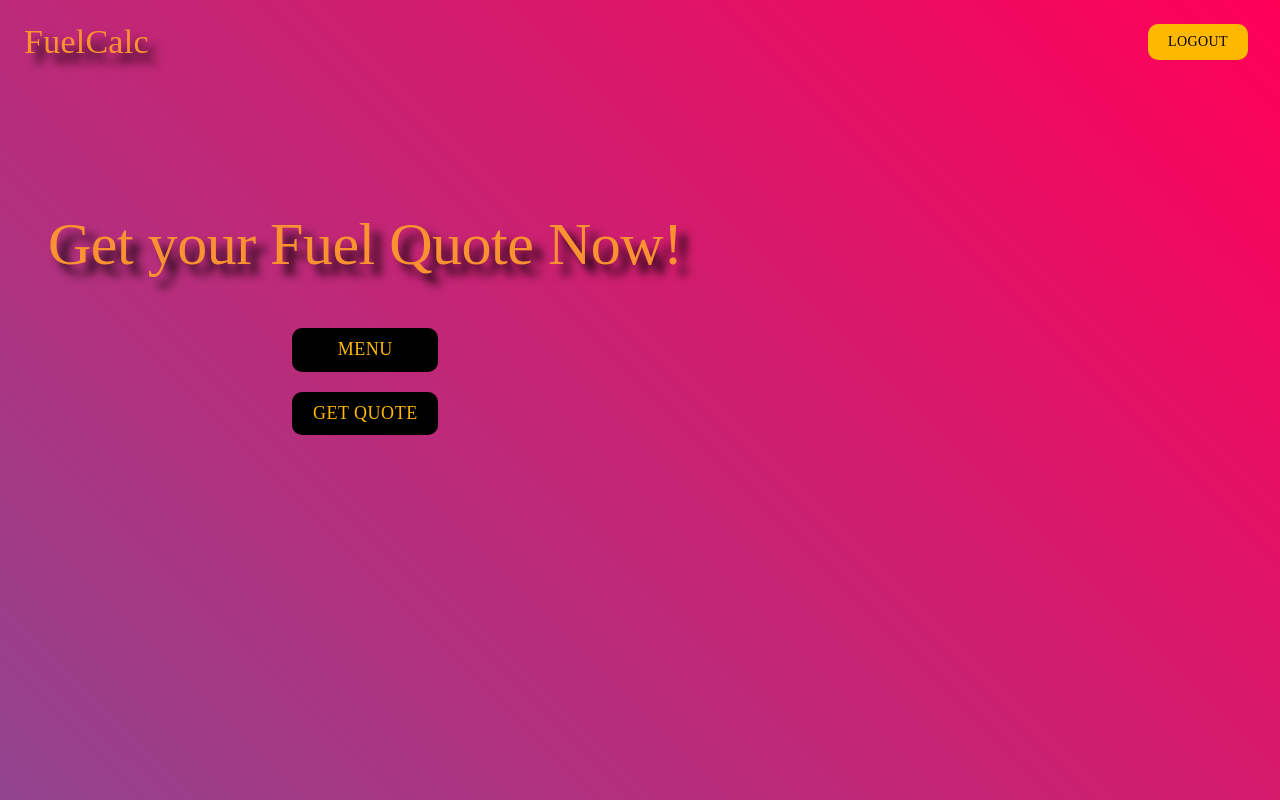
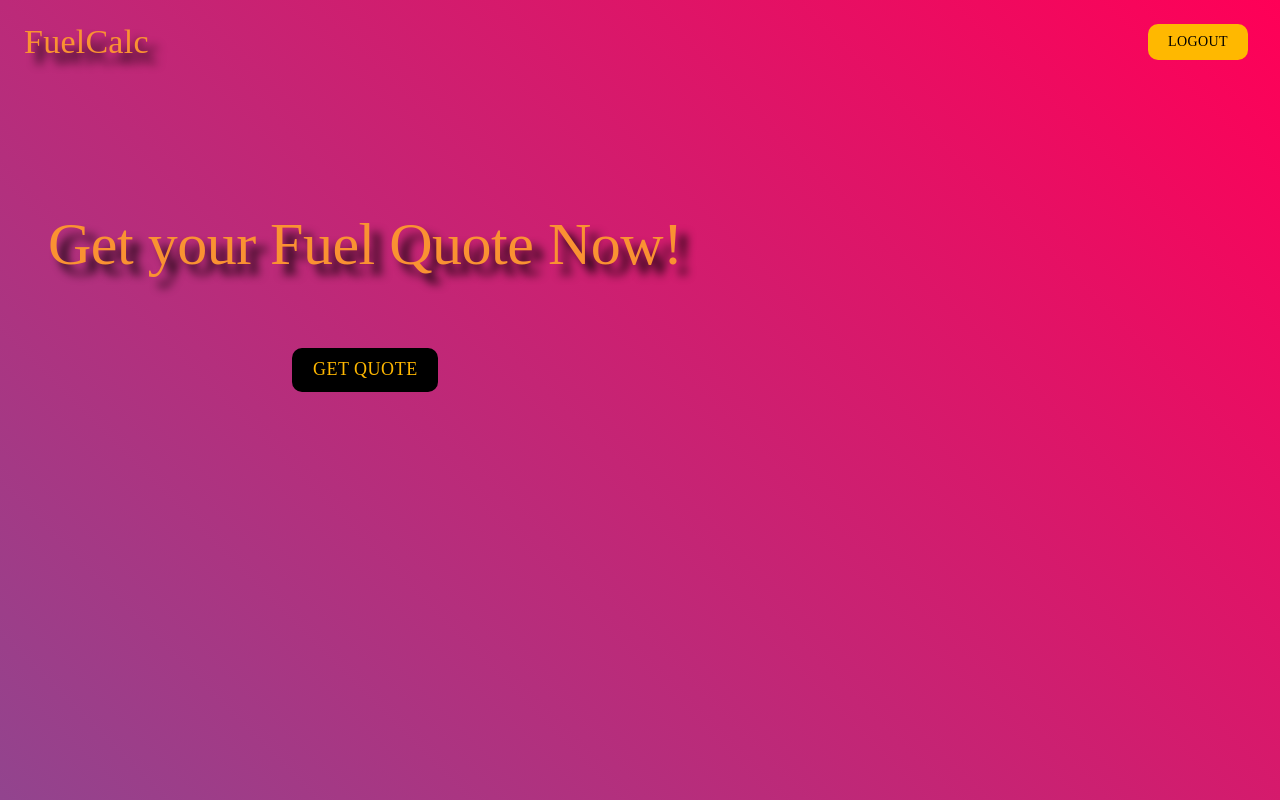
Before and after one commit to shubhsheth/SD-Project, a React (Create React App) app in the folder client/: page /fuel-quote in a window 1280 px wide. Shown: the top 800 px of the page. Built offline with nearby package versions, Linux system fonts and the light colour scheme.

Commit message:
cleanup frontend

```diff
--- a/client/src/components/MenuButton/MenuButton.js
+++ b/client/src/components/MenuButton/MenuButton.js
@@ -1,122 +1,122 @@
-import React from "react";
+// import React from "react";
 
-import { makeStyles } from "@material-ui/core/styles";
+// import { makeStyles } from "@material-ui/core/styles";
 
-import Button from "@material-ui/core/Button";
-// import Link from "@material-ui/core/Link";
+// import Button from "@material-ui/core/Button";
+// // import Link from "@material-ui/core/Link";
 
-import clsx from "clsx";
-import SwipeableDrawer from "@material-ui/core/SwipeableDrawer";
-import List from "@material-ui/core/List";
-import Divider from "@material-ui/core/Divider";
-import ListItem from "@material-ui/core/ListItem";
-import ListItemIcon from "@material-ui/core/ListItemIcon";
-import ListItemText from "@material-ui/core/ListItemText";
-import InboxIcon from "@material-ui/icons/MoveToInbox";
-import MailIcon from "@material-ui/icons/Mail";
+// import clsx from "clsx";
+// import SwipeableDrawer from "@material-ui/core/SwipeableDrawer";
+// import List from "@material-ui/core/List";
+// import Divider from "@material-ui/core/Divider";
+// import ListItem from "@material-ui/core/ListItem";
+// import ListItemIcon from "@material-ui/core/ListItemIcon";
+// import ListItemText from "@material-ui/core/ListItemText";
+// import InboxIcon from "@material-ui/icons/MoveToInbox";
+// import MailIcon from "@material-ui/icons/Mail";
 
-const useStyles = makeStyles((theme) => ({
-  root: {
-    flexGrow: 1,
-  },
-  calc: {
-    textAlign: "center",
-    marginBottom: theme.spacing(20),
-  },
-  button: {
-    background: "#000000",
-    color: "#FFB800",
-    width: "20%",
-    borderRadius: "10px",
-    "&:hover, &.Mui-focusVisible": {
-      transition: "0.3s",
-      color: "#000000",
-      backgroundColor: "#FFB800",
-    },
-    fontFamily: "Oleo Script",
-    fontSize: "18px",
-  },
-  list: {
-    width: 250,
-  },
-  fullList: {
-    width: "auto",
-  },
-}));
+// const useStyles = makeStyles((theme) => ({
+//   root: {
+//     flexGrow: 1,
+//   },
+//   calc: {
+//     textAlign: "center",
+//     marginBottom: theme.spacing(20),
+//   },
+//   button: {
+//     background: "#000000",
+//     color: "#FFB800",
+//     width: "20%",
+//     borderRadius: "10px",
+//     "&:hover, &.Mui-focusVisible": {
+//       transition: "0.3s",
+//       color: "#000000",
+//       backgroundColor: "#FFB800",
+//     },
+//     fontFamily: "Oleo Script",
+//     fontSize: "18px",
+//   },
+//   list: {
+//     width: 250,
+//   },
+//   fullList: {
+//     width: "auto",
+//   },
+// }));
 
-export default function MenuButton() {
-  const classes = useStyles();
+// export default function MenuButton() {
+//   const classes = useStyles();
 
-  //state for the drawer
-  const [state, setState] = React.useState({
-    left: false,
-  });
+//   //state for the drawer
+//   const [state, setState] = React.useState({
+//     left: false,
+//   });
 
-  //toggle to open and close drawer
-  const toggleDrawer = (anchor, open) => (event) => {
-    if (
-      event &&
-      event.type === "keydown" &&
-      (event.key === "Tab" || event.key === "Shift")
-    ) {
-      return;
-    }
+//   //toggle to open and close drawer
+//   const toggleDrawer = (anchor, open) => (event) => {
+//     if (
+//       event &&
+//       event.type === "keydown" &&
+//       (event.key === "Tab" || event.key === "Shift")
+//     ) {
+//       return;
+//     }
 
-    setState({ ...state, [anchor]: open });
-  };
+//     setState({ ...state, [anchor]: open });
+//   };
 
-  //const from the drawer items
-  const list = (anchor) => (
-    <div
-      className={clsx(classes.list)}
-      role="presentation"
-      onClick={toggleDrawer(anchor, false)}
-      onKeyDown={toggleDrawer(anchor, false)}
-    >
-      <List>
-        {["Fuel Quote", "Fuel History", "Profile"].map((text, index) => (
-          <ListItem button key={text}>
-            <ListItemIcon>
-              {index % 2 === 0 ? <InboxIcon /> : <MailIcon />}
-            </ListItemIcon>
-            <ListItemText primary={text} />
-          </ListItem>
-        ))}
-      </List>
-      <Divider />
-      <List>
-        {["Logout"].map((text, index) => (
-          <ListItem button key={text}>
-            <ListItemIcon>
-              {index % 2 === 0 ? <InboxIcon /> : <MailIcon />}
-            </ListItemIcon>
-            <ListItemText primary={text} />
-          </ListItem>
-        ))}
-      </List>
-    </div>
-  );
+//   //const from the drawer items
+//   const list = (anchor) => (
+//     <div
+//       className={clsx(classes.list)}
+//       role="presentation"
+//       onClick={toggleDrawer(anchor, false)}
+//       onKeyDown={toggleDrawer(anchor, false)}
+//     >
+//       <List>
+//         {["Fuel Quote", "Fuel History", "Profile"].map((text, index) => (
+//           <ListItem button key={text}>
+//             <ListItemIcon>
+//               {index % 2 === 0 ? <InboxIcon /> : <MailIcon />}
+//             </ListItemIcon>
+//             <ListItemText primary={text} />
+//           </ListItem>
+//         ))}
+//       </List>
+//       <Divider />
+//       <List>
+//         {["Logout"].map((text, index) => (
+//           <ListItem button key={text}>
+//             <ListItemIcon>
+//               {index % 2 === 0 ? <InboxIcon /> : <MailIcon />}
+//             </ListItemIcon>
+//             <ListItemText primary={text} />
+//           </ListItem>
+//         ))}
+//       </List>
+//     </div>
+//   );
 
-  return (
-    <div className={classes.root}>
-      {["MENU"].map((anchor) => (
-        <React.Fragment key={anchor}>
-          <Button
-            onClick={toggleDrawer(anchor, true)}
-            className={classes.button}
-          >
-            {anchor}
-          </Button>
-          <SwipeableDrawer
-            anchor={anchor}
-            open={state[anchor]}
-            onClose={toggleDrawer(anchor, false)}
-            onOpen={toggleDrawer(anchor, true)}
-          >
-            {list(anchor)}
-          </SwipeableDrawer>
-        </React.Fragment>
-      ))}
-    </div>
-  );
-}
+//   return (
+//     <div className={classes.root}>
+//       {["MENU"].map((anchor) => (
+//         <React.Fragment key={anchor}>
+//           <Button
+//             onClick={toggleDrawer(anchor, true)}
+//             className={classes.button}
+//           >
+//             {anchor}
+//           </Button>
+//           <SwipeableDrawer
+//             anchor={anchor}
+//             open={state[anchor]}
+//             onClose={toggleDrawer(anchor, false)}
+//             onOpen={toggleDrawer(anchor, true)}
+//           >
+//             {list(anchor)}
+//           </SwipeableDrawer>
+//         </React.Fragment>
+//       ))}
+//     </div>
+//   );
+// }
--- a/client/src/components/Signup/Signup.js
+++ b/client/src/components/Signup/Signup.js
@@ -14,7 +14,7 @@ import Container from "@material-ui/core/Container";
 
 import Snackbar from "@material-ui/core/Snackbar";
 import MuiAlert from "@material-ui/lab/Alert";
-import CircularProgress from '@material-ui/core/CircularProgress';
+// import CircularProgress from '@material-ui/core/CircularProgress';
 
 import axios from "axios";
 import { useHistory } from "react-router-dom";
--- a/client/src/pages/FuelQuote/FuelQuote.js
+++ b/client/src/pages/FuelQuote/FuelQuote.js
@@ -7,8 +7,6 @@ import Toolbar from "@material-ui/core/Toolbar";
 import Typography from "@material-ui/core/Typography";
 import Button from "@material-ui/core/Button";
 import Link from "@material-ui/core/Link";
-
-import MenuButton from "../../components/MenuButton/MenuButton";
 
 import FuelQuoteList from "./FuelQuoteList";
 import FuelQuoteGetQuote from "./FuelQuoteGetQuote"
@@ -110,7 +108,7 @@ export default function FuelQuote() {
           <Typography className={classes.intro} variant="h2">
             Get your Fuel Quote Now!
           </Typography>
-          <MenuButton />
+          {/* <MenuButton /> */}
           <FuelQuoteGetQuote />
         </Grid>
         <Grid item xs={12} sm={6} className={classes.quoteList}>
```
